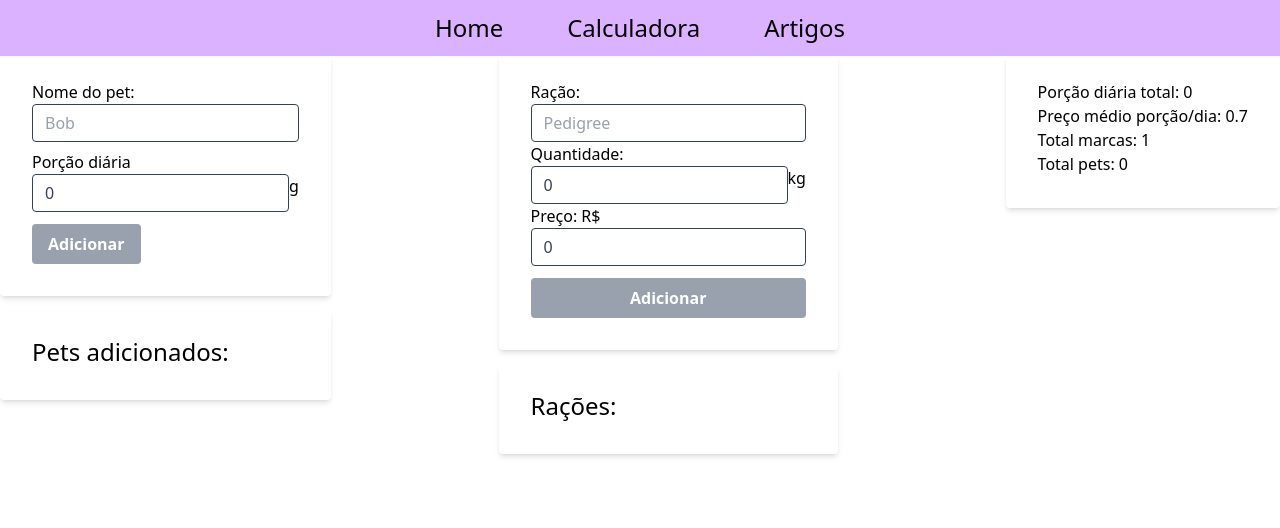
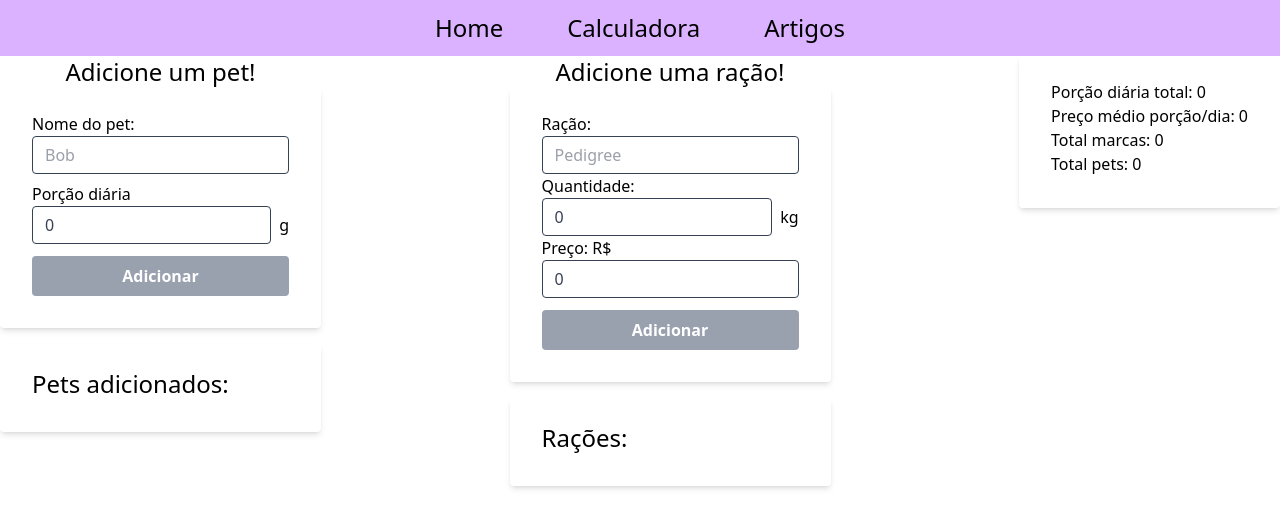
Before and after one commit to larifar/calculadora-racao, an Angular app: page / in a window 1280 px wide. Shown: the top 528 px of the page. Built offline with nearby package versions, Linux system fonts and the light colour scheme.

Commit message:
edited forms layout

```diff
--- a/src/app/app.component.html
+++ b/src/app/app.component.html
@@ -2,6 +2,7 @@
   <app-nav-bar></app-nav-bar>
   <div class="flex w-full justify-between">
     <div class="max-w-1/3">
+      <h1 class="text-2xl text-center">Adicione um pet!</h1>
       <app-pet-component (petCreated)="addPet($event)"></app-pet-component>
       <div class="shadow-md rounded px-8 pt-6 pb-8 mb-4">
         <h1 class="text-2xl">Pets adicionados:</h1>
@@ -9,6 +10,7 @@
       </div>
     </div>
     <div class="max-w-1/2">
+      <h1 class="text-2xl text-center">Adicione uma ração!</h1>
       <app-form-racao (racaoCreated)="addRacao($event)"></app-form-racao>
       <div class="shadow-md rounded px-8 pt-6 pb-8 mb-4">
         <h1 class="text-2xl">Rações:</h1>
@@ -16,7 +18,7 @@
       </div>
     </div>
     <div class="max-w-1/3">
-      <app-data-compononet [marcasTotal]="dados.marcasTotal" [petsTotal]="calculateTotalPets()" [porcaoTotal]="calculatePortionTotal()" [porcaoDiaMedia]="dados.porcaoDiaMedia"></app-data-compononet>
+      <app-data-compononet [marcasTotal]="calculateTotalMarcas()" [petsTotal]="calculateTotalPets()" [porcaoTotal]="calculatePortionTotal()" [porcaoDiaMedia]="calculatePorcaoMedia()"></app-data-compononet>
     </div>
   </div>
 </div>
--- a/src/app/app.component.ts
+++ b/src/app/app.component.ts
@@ -62,4 +62,16 @@ export class AppComponent {
     return porcaoTotal;
   }
 
+  calculateTotalMarcas():number{
+    return this.racoes.length;
+  }
+
+  calculatePorcaoMedia():number{
+    let porcoes : number[] = []
+    this.racoes.forEach(r =>{
+      porcoes.push(r.portionPrice)
+    })
+    return this.racoes.length==0? 0 : this.calculator.calculatePortionMediaByDay(porcoes)
+  }
+
 }
--- a/src/app/components/form-racao/form-racao.component.html
+++ b/src/app/components/form-racao/form-racao.component.html
@@ -1,17 +1,17 @@
 <div>
   <form (ngSubmit)="submitForm(form)" #form="ngForm" class="w-full flex flex-col shadow-md rounded px-8 pt-6 pb-8 mb-4">
     <label for="racao">Ração:</label>
-    <input #racaoModel="ngModel" [(ngModel)]="racao" required minlength="1" [class.border-red-500]="racaoModel.invalid && racaoModel.touched"
+    <input maxlength="30" #racaoModel="ngModel" [(ngModel)]="racao" required minlength="1" [class.border-red-500]="racaoModel.invalid && racaoModel.touched"
     class="text-gray-700 appearance-none border rounded w-full py-2 px-3 text-gray-700 leading-tight focus:outline-none focus:shadow-outline" type="text" name="racao" placeholder="Pedigree">
 
     <label for="quantity">Quantidade: </label>
-    <div class="w-full flex">
-      <input #quantityModel="ngModel" [(ngModel)]="quantity" required min="1" [class.border-red-500]="quantityModel.invalid && quantityModel.touched"
+    <div class="w-full flex items-center">
+      <input max="999" #quantityModel="ngModel" [(ngModel)]="quantity" required min="1" [class.border-red-500]="quantityModel.invalid && quantityModel.touched"
       class="text-gray-700 appearance-none border rounded w-full py-2 px-3 text-gray-700 leading-tight focus:outline-none focus:shadow-outline" type="number" name="quantity" placeholder="4">
-      <span>kg</span>
+      <span class="ml-2">kg</span>
     </div>
     <label for="price">Preço: R$</label>
-    <input #priceModel="ngModel" [(ngModel)]="price" required min="1" [class.border-red-500]="priceModel.invalid && priceModel.touched"
+    <input max="9999" #priceModel="ngModel" [(ngModel)]="price" required min="1" [class.border-red-500]="priceModel.invalid && priceModel.touched"
     class="text-gray-700 appearance-none border rounded w-full py-2 px-3 text-gray-700 leading-tight focus:outline-none focus:shadow-outline" type="number" name="price" placeholder="50">
     <button [disabled]="form.invalid" [ngClass]="form.invalid ? 'bg-gray-400' : 'bg-purple-700 hover:bg-purple-300'" type="submit" class="text-white font-bold py-2 px-4 mt-3 rounded focus:outline-none focus:shadow-outline">
       Adicionar
--- a/src/app/components/pet-component/pet-component.component.html
+++ b/src/app/components/pet-component/pet-component.component.html
@@ -2,20 +2,20 @@
   <form #form="ngForm" (ngSubmit)="submitForm(form)" class=" w-full shadow-md rounded px-8 pt-6 pb-8 mb-4">
     <div class="mb-2">
       <label class="block text-black" for="petName">Nome do pet:</label>
-      <input [ngModelOptions]="{ updateOn: 'blur' }" [(ngModel)]="name" #nameModel="ngModel" name="name" required [class.border-red-500]="nameModel.invalid && nameModel.touched"
+      <input maxlength="30" [ngModelOptions]="{ updateOn: 'blur' }" [(ngModel)]="name" #nameModel="ngModel" name="name" required [class.border-red-500]="nameModel.invalid && nameModel.touched"
         class=" text-gray-700 appearance-none border rounded w-full py-2 px-3 text-gray-700 leading-tight focus:outline-none focus:shadow-outline" id="petName" type="text" placeholder="Bob">
     </div>
 
 
     <div class="w-full">
       <label class="block text-black" for="petName">Porção diária</label>
-      <div class="flex">
-        <input min="1" #portionModel="ngModel" [(ngModel)]="portion" name="portion" required [class.border-red-500]="portionModel.invalid && portionModel.touched"
+      <div class="flex items-center" >
+        <input max="9999" min="1" #portionModel="ngModel" [(ngModel)]="portion" name="portion" required [class.border-red-500]="portionModel.invalid && portionModel.touched"
         class="text-gray-700 appearance-none border rounded w-full py-2 px-3 text-gray-700 leading-tight focus:outline-none focus:shadow-outline" id="portion" placeholder="80" type="number">
-        <span>g</span>
+        <span class="ml-2">g</span>
       </div>
     </div>
-    <button [ngClass]="form.invalid ? 'bg-gray-400' : 'bg-purple-700 hover:bg-purple-300'" [disabled]="form.invalid" class="text-white font-bold py-2 px-4 mt-3 rounded focus:outline-none focus:shadow-outline" type="submit">
+    <button [ngClass]="form.invalid ? 'bg-gray-400' : 'bg-purple-700 hover:bg-purple-300'" [disabled]="form.invalid" class="text-white w-full font-bold py-2 px-4 mt-3 rounded focus:outline-none focus:shadow-outline" type="submit">
       Adicionar
     </button>
   </form>
--- a/src/app/components/pet-name/pet-name.component.html
+++ b/src/app/components/pet-name/pet-name.component.html
@@ -1,4 +1,4 @@
 <div class="w-full shadow-md rounded px-8 pt-6 pb-8 mb-4">
-  <p class="text-xl">Nome: {{ name }}</p>
+  <p class="text-xl break-words whitespace-normal">Nome: {{ name }}</p>
   <p class="text-xl">Porção: {{ portion }}g</p>
 </div>
--- a/src/app/components/racao-component/racao-component.component.html
+++ b/src/app/components/racao-component/racao-component.component.html
@@ -1,6 +1,6 @@
-<div class="w-full flex shadow-md rounded px-8 pt-6 pb-8 mb-4">
-  <div class="flex flex-col">
-    <p class="text-lg"><b>Nome:</b> {{name}}</p>
+<div class="w-full flex shadow-md gap-x-6 rounded px-8 pt-6 pb-8 mb-4">
+  <div class="flex flex-col w-1/2">
+    <p class="text-lg break-words whitespace-normal"><b>Nome:</b> {{name}}</p>
     <p class="text-lg"><b>Quantidade:</b> {{quantity}} kg</p>
     <p class="text-lg"><b>Preço:</b>R${{price}}</p>
   </div>
@@ -9,6 +9,6 @@
       <p class="text-lg"><b>Duração:</b> {{duracao}} dias</p>
       <p class="text-lg"><b>Preço porção:</b>R$ {{pricePortion}}</p>
     </div>
-    <p class="text-center text-sm text-green-300 border border-green-300 rounded">{{beneficio}}</p>
+    <p *ngIf="beneficio" class="text-center text-sm text-green-300 border border-green-300 rounded">{{beneficio}}</p>
   </div>
 </div>
--- a/src/app/components/racao-component/racao-component.component.ts
+++ b/src/app/components/racao-component/racao-component.component.ts
@@ -1,9 +1,10 @@
+import { NgIf } from '@angular/common';
 import { Component, Input } from '@angular/core';
 
 @Component({
   selector: 'app-racao-component',
   standalone: true,
-  imports: [],
+  imports: [NgIf],
   templateUrl: './racao-component.component.html',
   styleUrl: './racao-component.component.css'
 })
```
